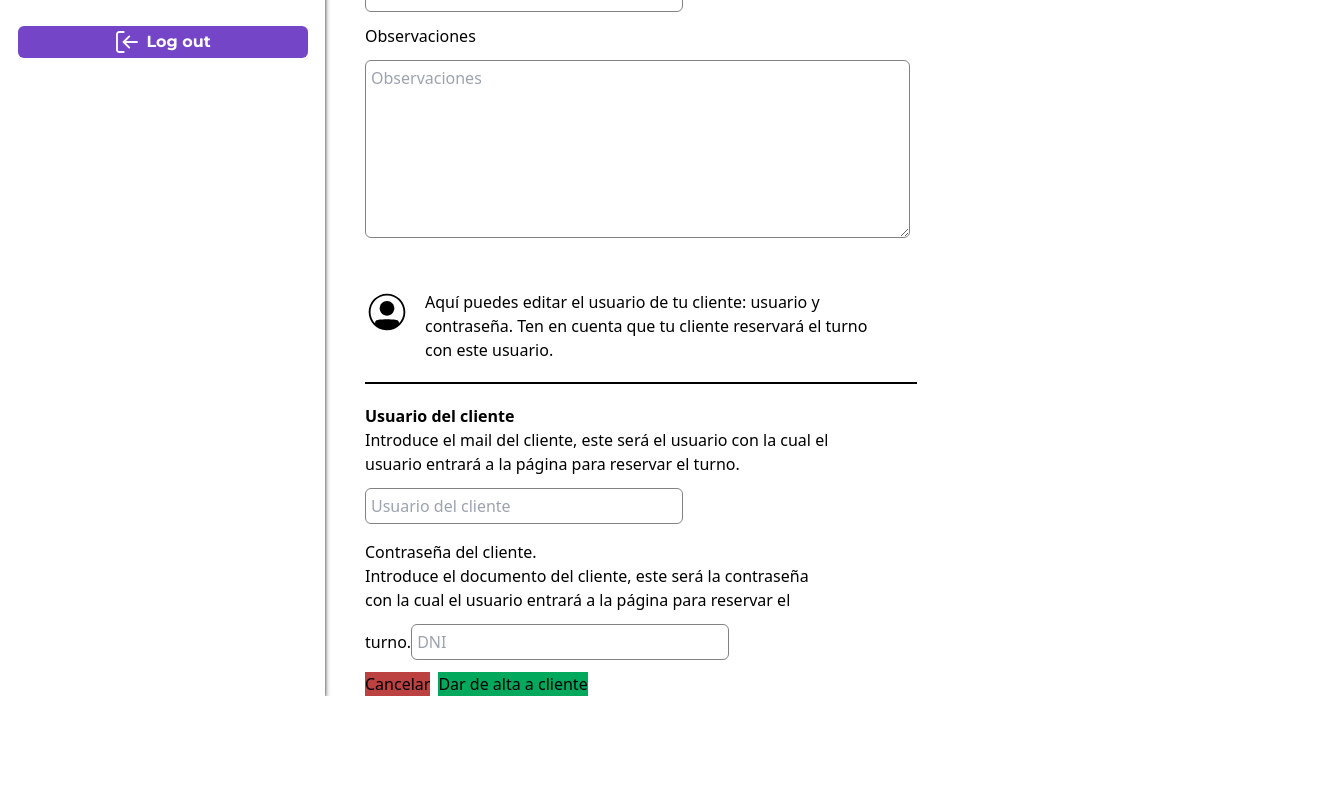
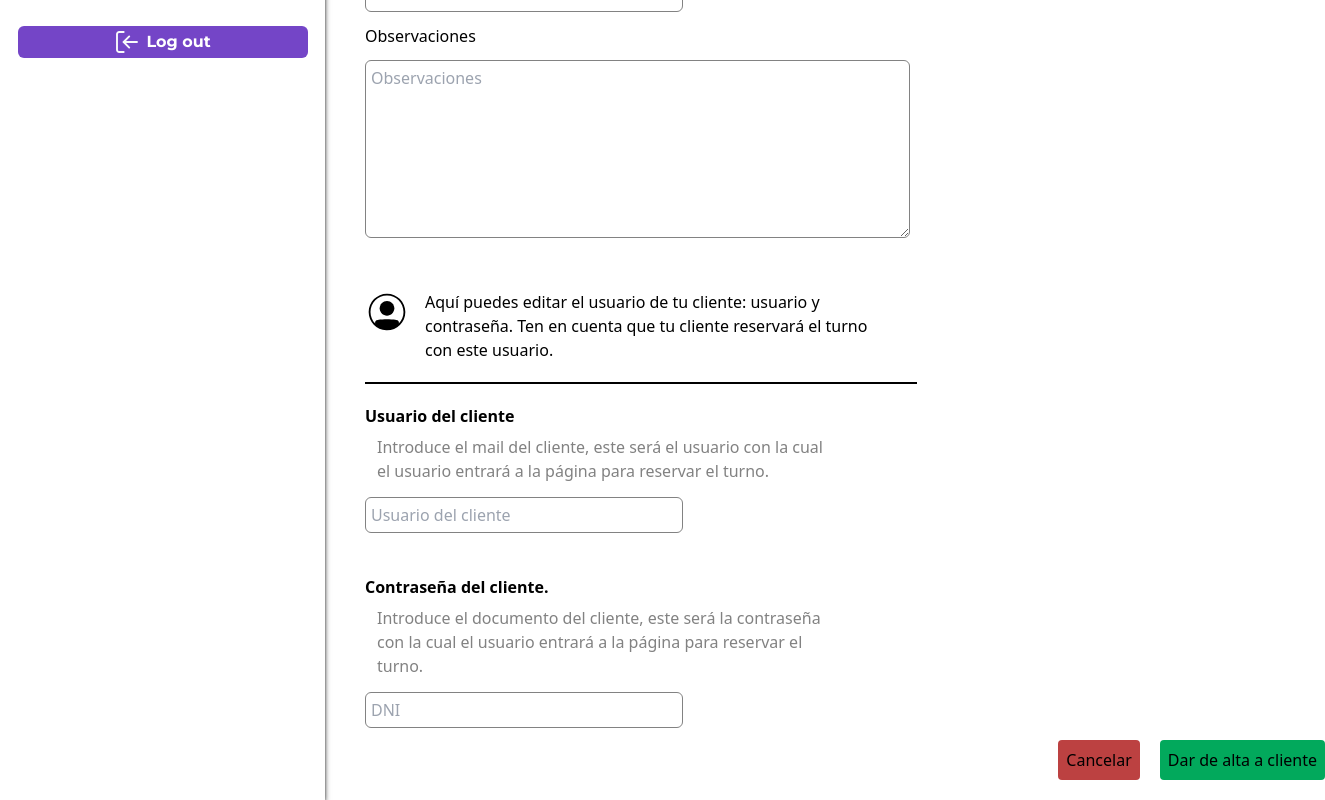
Before and after one commit to NoCountrySimulacion/EasyTurnos, a React (Vite) app in the folder Frontend/: page /clients in a window 1280 px wide. Shown: the part 594-1394 px from the top of the page, 1325 px wide, since content can reach past the window. Before the commit the page ends 1290 px from the top, so only its background shows below. Built offline with nearby package versions, Linux system fonts and the light colour scheme; a web font is replaced by a local one.

Commit message:
chore: addFormClients

```diff
--- a/Frontend/src/layout/components/sidemenu/SideMenu.tsx
+++ b/Frontend/src/layout/components/sidemenu/SideMenu.tsx
@@ -72,8 +72,8 @@ export function Sidemenu(): JSX.Element {
 	]
 
 	return (
-		<aside className='h-full bg-[#fff] text-[#000] font-mono w-[325px] shadow-md shadow-black'>
-			<nav>
+		<aside className='h-full bg-[#fff] text-[#000] font-mono w-[325px] shadow-md shadow-black '>
+			<nav className=''>
 				<div id='logo' className='flex flex-col ml-2 pb-[0px]'>
 					<h4 className='text-[48px] font-bold'>EasyTurno</h4>
 				</div>
--- a/Frontend/src/layout/pages/LayoutApp.tsx
+++ b/Frontend/src/layout/pages/LayoutApp.tsx
@@ -6,7 +6,7 @@ export default function LayoutApp(): JSX.Element {
 	return (
 		<div>
 			<div className='flex'>
-				<aside className='bg-red-400'>
+				<aside className='bg-red-400  '>
 					<Sidemenu />
 				</aside>
 				<main>
--- a/Frontend/src/professional/pages/AddClientForm.tsx
+++ b/Frontend/src/professional/pages/AddClientForm.tsx
@@ -165,11 +165,14 @@ export function AddClientForm(): JSX.Element {
 							<span className='flex mt-4 mb-4 border border-solid border-[#000] w-[551.5px]'></span>
 							<div className=''>
 								<h4 className='font-bold'>Usuario del cliente</h4>
-								<div className='w-[466px]'>
-									<label htmlFor='usuarioCliente' className=''>
-										Introduce el mail del cliente, este será el usuario con la
-										cual el usuario entrará a la página para reservar el turno.
-									</label>
+								<div className='w-[466px] mb-[26px]'>
+									<div className='ml-3 mt-[7px] mb-[2px]'>
+										<label htmlFor='usuarioCliente' className='text-[#828282]'>
+											Introduce el mail del cliente, este será el usuario con la
+											cual el usuario entrará a la página para reservar el
+											turno.
+										</label>
+									</div>
 									<Field
 										type='text'
 										name='usuarioCliente'
@@ -184,13 +187,18 @@ export function AddClientForm(): JSX.Element {
 								</div>
 							</div>
 							<div className='w-[466px]'>
-								<h4>Contraseña del cliente.</h4>
-								<div>
-									<label htmlFor='contraseñaCliente'>
-										Introduce el documento del cliente, este será la contraseña
-										con la cual el usuario entrará a la página para reservar el
-										turno.
-									</label>
+								<h4 className='font-bold mb-[7px]'>Contraseña del cliente.</h4>
+								<div className=''>
+									<div className='ml-3 mt-[7px] mb-[2px]'>
+										<label
+											htmlFor='contraseñaCliente'
+											className='text-[#828282]'
+										>
+											Introduce el documento del cliente, este será la
+											contraseña con la cual el usuario entrará a la página para
+											reservar el turno.
+										</label>
+									</div>
 									<Field
 										type='text'
 										name='contraseñaCliente'
@@ -206,14 +214,14 @@ export function AddClientForm(): JSX.Element {
 							</div>
 						</section>
 
-						<div className='flex flex-row flex-wrap gap-2'>
-							<button type='button' className='bg-[#BC4141]'>
+						<div className='flex flex-row flex-wrap gap-5 mb-5 w-[60rem]  justify-end'>
+							<button type='button' className='bg-[#BC4141] p-2 rounded-[4px]'>
 								Cancelar
 							</button>
 							<button
 								type='submit'
 								disabled={isSubmitting}
-								className='bg-[#02A95C]'
+								className='bg-[#02A95C] p-2 rounded-[4px]'
 							>
 								Dar de alta a cliente
 							</button>
```
